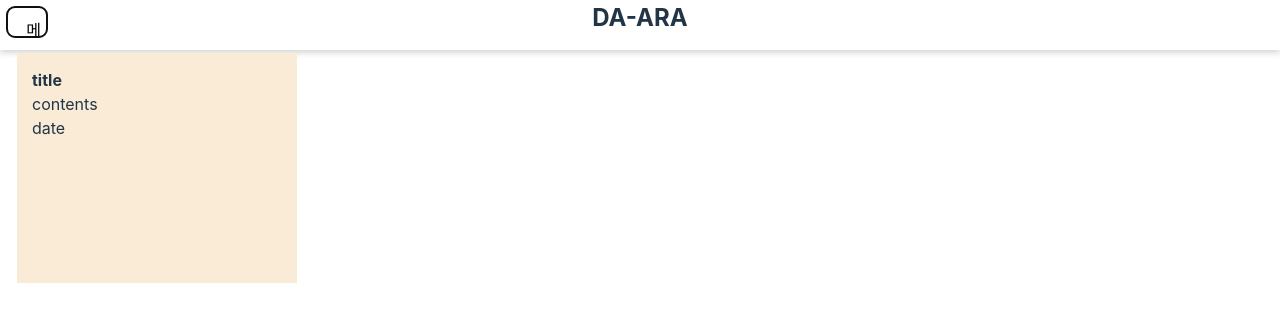
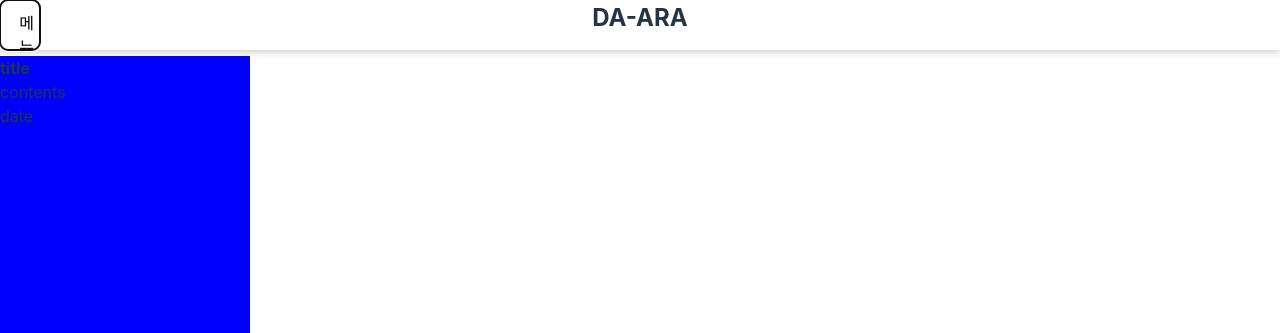
Before and after one commit to gwonbe/da-ara_web_team, a React (Vite) app in the folder da-ara_project/src/main/frontend-reactjs/: page /header in a window 1280 px wide. Both pictures are taken after a click on the button "메뉴". Shown: the top 333 px of the page. Built offline with nearby package versions, Linux system fonts and the light colour scheme; no server answers.

Commit message:
외부 클릭시 모달 닫힘 기능 구현

```diff
--- a/da-ara_project/src/main/frontend-reactjs/src/components/Header.jsx
+++ b/da-ara_project/src/main/frontend-reactjs/src/components/Header.jsx
@@ -1,7 +1,7 @@
 // Header.jsx
 import styled from "styled-components";
 import Modal from "../pages/Menu/SideModal";
-import { useState } from "react";
+import { useEffect, useState, useRef } from "react";
 
 const Container = styled.div`
   min-width: 360px;
@@ -29,13 +29,12 @@ const SideBar = styled.div`
   bottom: 0;
   left: 0;
   z-index: 99;
-  padding: 7px;
 `;
 const Button = styled.button`
   background-color: #fff;
   top: 7px;
   width: 40px;
-  height: 30px;
+  height: 50px;
   transition: 0.8s ease;
   overflow: hidden;
   font-weight: bold;
@@ -45,11 +44,25 @@ const Button = styled.button`
 `;
 
 const Header = () => {
+  const el = useRef();
   const [modal, setModal] = useState(false);
+
+  const handleCloseModal = (e) => {
+    if (modal && (!el.current || !el.current.contains(e.target)))
+      setModal(false);
+  };
+
+  useEffect(() => {
+    window.addEventListener("click", handleCloseModal);
+    return () => {
+      window.removeEventListener("click", handleCloseModal);
+    };
+  });
+
   return (
     <Container>
       <Title>DA-ARA</Title>
-      <SideBar>
+      <SideBar ref={el}>
         <Button
           onClick={() => {
             modal === true ? setModal(false) : setModal(true);
--- a/da-ara_project/src/main/frontend-reactjs/src/pages/Menu/SideModal.jsx
+++ b/da-ara_project/src/main/frontend-reactjs/src/pages/Menu/SideModal.jsx
@@ -2,14 +2,13 @@ import styled from "styled-components";
 
 const Box = styled.div`
   width: 250px;
-  height: 200px;
-  background-color: antiquewhite;
+  height: 100%;
+  background-color: blue;
   text-align: left;
-  margin: 10px;
-  padding: 15px;
+  padding: 0;
 `;
 
-function Modal() {
+function SideModal() {
   return (
     <Box>
       <h4>title</h4>
@@ -19,4 +18,4 @@ function Modal() {
   );
 }
 
-export default Modal;
+export default SideModal;
```
